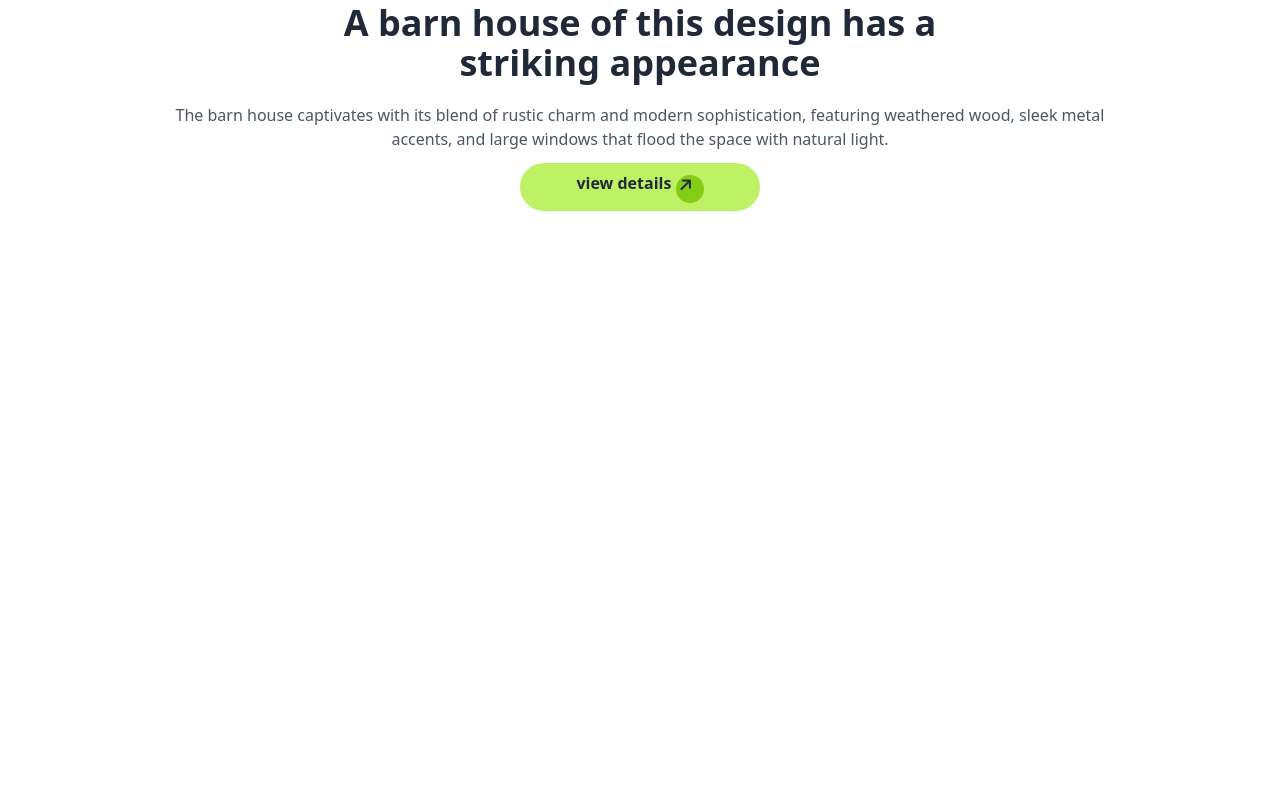
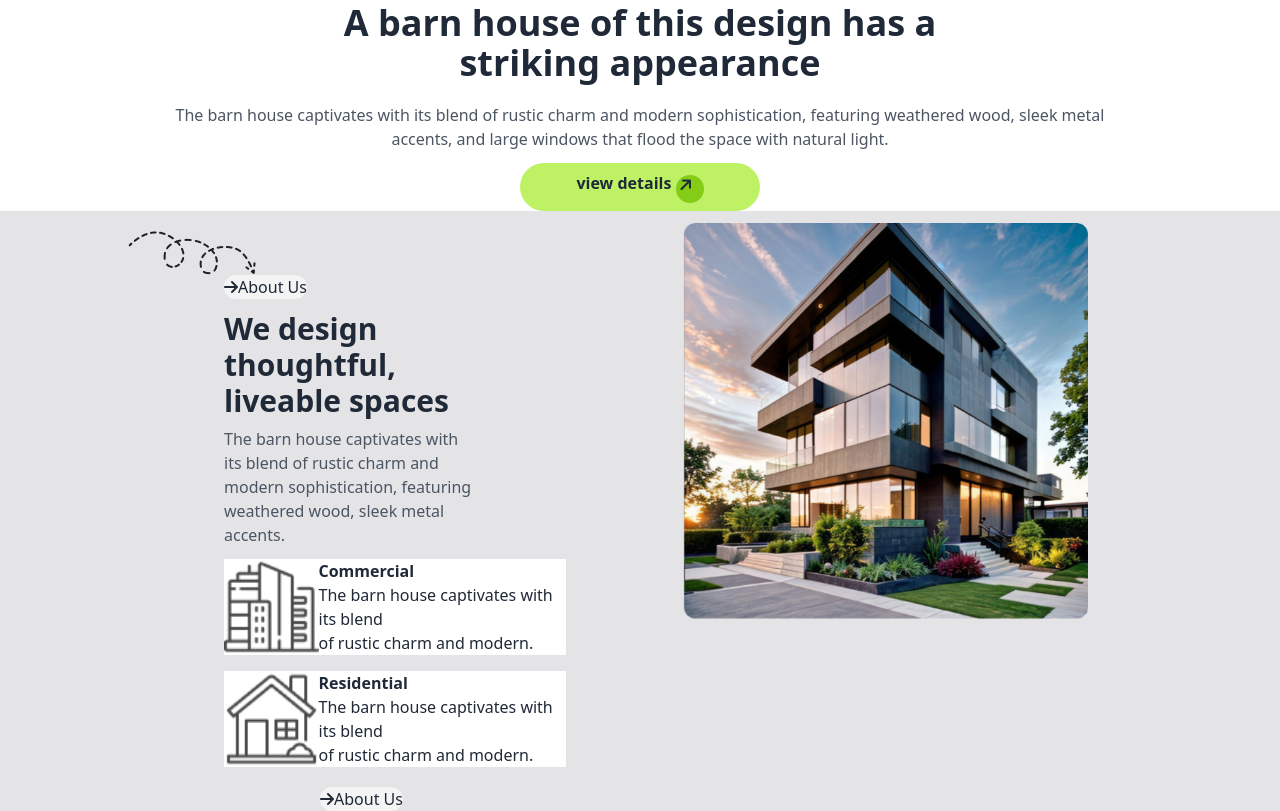
Before and after one commit to imranruman/Assignment-3, a plain HTML site: page index.html in a window 1280 px wide. Shown: the part 435-1246 px from the top of the page. Before the commit the page ends 800 px from the top, so only its background shows below. Drawn offline with nearby package versions, Linux system fonts and the light colour scheme.

Commit message:
design thoughtfull added

```diff
--- a/index.html
+++ b/index.html
@@ -106,6 +106,49 @@
 
 </section>
 
+<section class="W-full H-full bg-auto bg-zinc-200">
+<div class="lg:flex " >
+<div>
+  <img class="mt-5 ml-32 sm:mr-40" src="images/Vector.png" alt="">
+  <button class="ml-56 sm:mr-52 W-8 H-2 bg-zinc-100 rounded-2xl"><i class="fa-solid fa-arrow-right"></i>About Us</button>
+  <h1 class="mt-3 lg:ml-56 sm:mr-52 font-extrabold text-3xl">We design thoughtful, <br>
+    liveable spaces</h1>
+    <p class="mt-2 lg:ml-56 sm:mr-52 text-gray-600">The barn house captivates with its blend of rustic charm and <br>
+      modern sophistication, featuring weathered wood, sleek metal accents.</p>
+
+      <div>
+        <div class=" mt-3 lg:ml-56 sm:mr-40 lg:w-1/2 lg:h-24  bg-white flex">
+             <img src="images/commercial.png" alt="">
+             <div>
+              <h3 class="font-bold">Commercial</h3>
+              <p>The barn house captivates with its blend <br>of rustic charm and modern.</p>
+             </div>
+        </div>
+
+        <div class=" mt-4 lg:ml-56 sm:mr-40 lg:w-1/2 lg:h-24  bg-white flex">
+          <img src="images/residential.png" alt="">
+          <div>
+           <h3 class="font-bold">Residential</h3>
+           <p>The barn house captivates with its blend <br>of rustic charm and modern.</p>
+          </div>
+</div>
+
+
+
+   </div>
+    </div>
+    <div class=" mt-3 lg:mr-48">
+      <img class="W-38 H-32" src="images/Rectangle.png" alt="">
+    </div>
+
+</div>
+  <div>
+   <div>
+    <button class=" mt-5 lg:ml-80 sm:mr-52 W-8 H-2 bg-zinc-100 rounded-2xl"><i class="fa-solid fa-arrow-right"></i>About Us</button>
+   </div>
+  </div>
+
+</section>
     </main>
     <footer>
 
```
